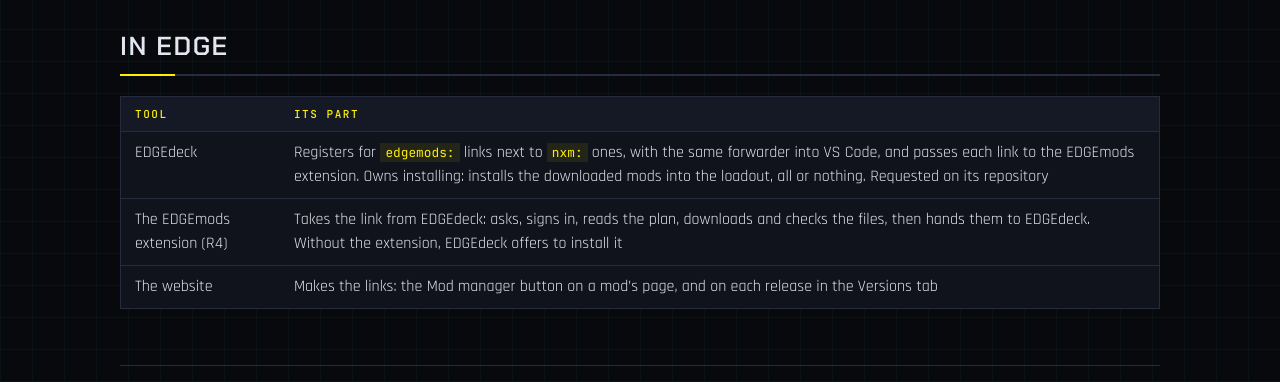
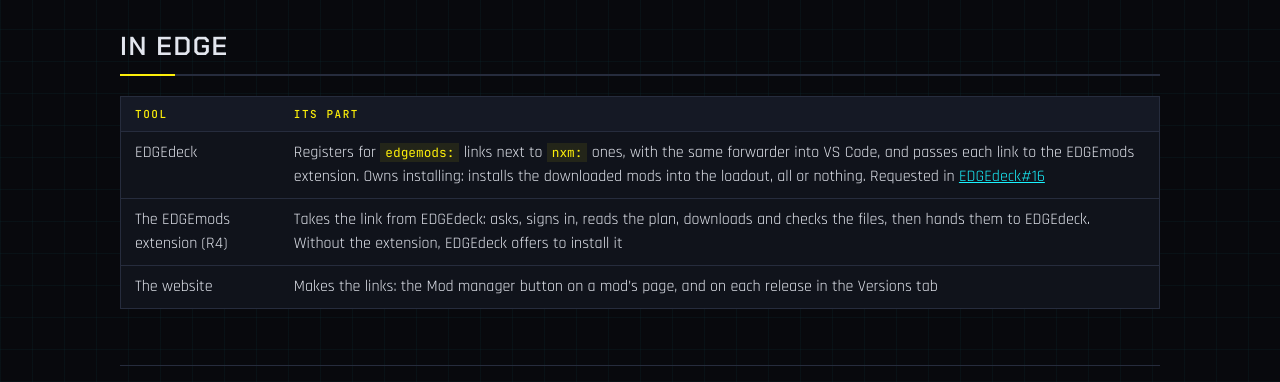
Before and after one commit to Edgemodders/EDGEmods, a Jekyll site: the page built from docs/links.md, in a window 1280 px wide and 900 px high, scrolled down 1775 px. Shown: the part 436-818 px from the top of the window. Built offline with Jekyll 4.4.1, drawn with Linux system fonts in a browser that asks for light colours; our own code applies the rules of GitHub Pages for plain Markdown files; some of the changed text lies outside the part shown.

Commit message:
Notes: the EDGEdeck request is filed as EDGEdeck#16
Co-Authored-By: Claude Opus 5.5 <noreply@anthropic.com>

```diff
--- a/docs/links.md
+++ b/docs/links.md
@@ -2,7 +2,7 @@
 
 A mod's page on EDGEmods has two buttons: **Mod manager** and **Manual download**. Manual download gives you the file itself. Mod manager opens an `edgemods:` link, and whichever mod manager on your computer has registered for those links installs the mod, with everything it needs. This page is the link's format, for anyone writing a mod manager that supports it.
 
-**Status:** decided with the owner on 2026-11-21. The website makes these links since that day. No mod manager handles them yet: EDGEdeck's support is a [request](#in-edge) on its repository.
+**Status:** decided with the owner on 2026-11-21. The website makes these links since that day. No mod manager handles them yet: EDGEdeck's support is requested in [EDGEdeck#16](https://github.com/Edgemodders/EDGEdeck/issues/16).
 
 ## Why its own kind of link
 
@@ -52,6 +52,6 @@ Only one program can hold it at a time. A mod manager that takes it over should
 
 | Tool | Its part |
 |---|---|
-| EDGEdeck | Registers for `edgemods:` links next to `nxm:` ones, with the same forwarder into VS Code, and passes each link to the EDGEmods extension. Owns installing: installs the downloaded mods into the loadout, all or nothing. Requested on its repository |
+| EDGEdeck | Registers for `edgemods:` links next to `nxm:` ones, with the same forwarder into VS Code, and passes each link to the EDGEmods extension. Owns installing: installs the downloaded mods into the loadout, all or nothing. Requested in [EDGEdeck#16](https://github.com/Edgemodders/EDGEdeck/issues/16) |
 | The EDGEmods extension (R4) | Takes the link from EDGEdeck: asks, signs in, reads the plan, downloads and checks the files, then hands them to EDGEdeck. Without the extension, EDGEdeck offers to install it |
 | The website | Makes the links: the Mod manager button on a mod's page, and on each release in the Versions tab |
```
Also changed, not shown: CLAUDE.md (+1 -1 lines), docs/design.md (+1 -1 lines).
